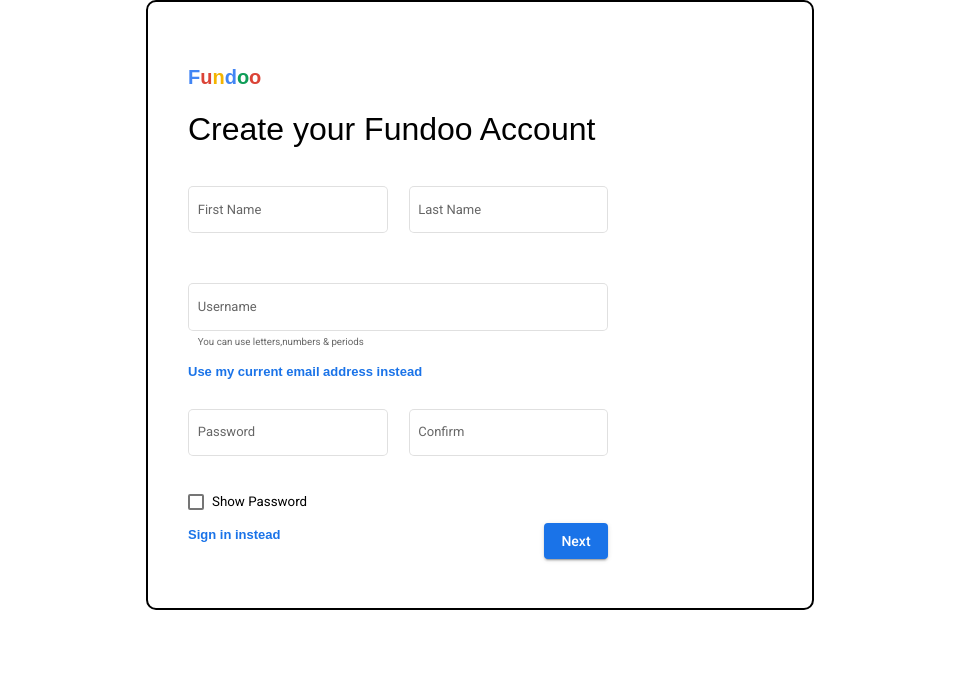
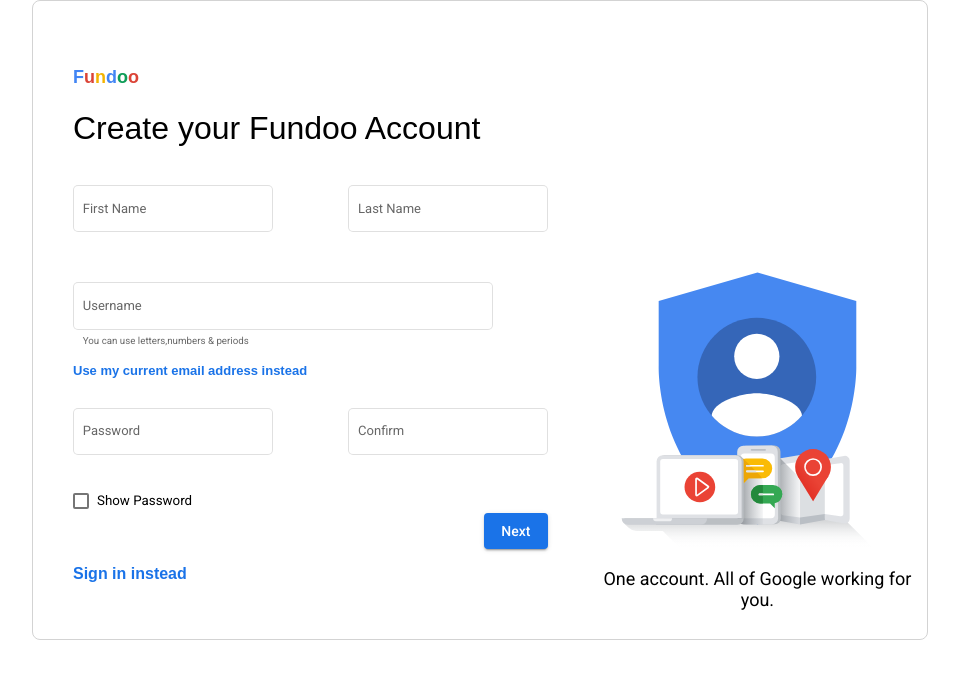
Before and after one commit to rohit001007/FundooNotes, an Angular app: page /registration in a window 1280 px wide. Shown: the top 678 px of the page, without its empty margins (160-1119 px from the left). Built offline with nearby package versions, Linux system fonts and the light colour scheme.

Commit message:
Added : New UI Of Registration and Login

```diff
--- a/src/app/components/login/login.component.css
+++ b/src/app/components/login/login.component.css
@@ -1,5 +1,5 @@
 .Main{
-    width: 45%;
+    width: 40%;
     min-height: 350px;
     border: 2px solid;
     margin: auto;
@@ -13,3 +13,8 @@
     font-family: 'Google Sans','Noto Sans Myanmar UI',arial,sans-serif;
     line-height: 24px;
 }
+
+button{
+    background-color: var(--gm-fillbutton-container-color,#1a73e8);
+    color: white;
+}
--- a/src/app/components/login/login.component.html
+++ b/src/app/components/login/login.component.html
@@ -1,13 +1,14 @@
-<div class="Main">
+<div class="Main" fxLayout="column" fxLayoutAlign="center center">
 
     <div class="header">
+      <h2>
         <span style="color:#4285F4">F</span>
-        <span style="color:#DB4437">u</span>
-        <span style="color:#F4B400">n</span>
-        <span style="color:#4285F4">d</span>
-        <span style="color:#0F9D58">o</span>
-        <span style="color:#DB4437">o</span>
-
+          <span style="color:#DB4437">u</span>
+          <span style="color:#F4B400">n</span>
+          <span style="color:#4285F4">d</span>
+          <span style="color:#0F9D58">o</span>
+          <span style="color:#DB4437">o</span>
+      </h2>
         <p>
           <mat-form-field appearance="outline">
             <mat-label>Username</mat-label>
@@ -25,7 +26,7 @@
           </mat-form-field>
         </p>
 
-        <button mat-button color="primary">Submit</button>
+        <button mat-raised-button>Next</button>
 
     </div>
 
--- a/src/app/components/registration/registration.component.css
+++ b/src/app/components/registration/registration.component.css
@@ -1,22 +1,27 @@
 .Main{
-    width: 668px;
-    border: 2px solid;
+    border: 1px solid;
+    border-color: lightgray;
     margin: auto;
-    border-radius: 10px
+    border-radius: 8px;
+    width: 70%;
+    height: auto;
+    min-height: 500px;
 }
 
 .left-div{
-    width: 500px;
+    width: 70%;
+    padding: 40px;
+    font-family: 'Google Sans','Noto Sans Myanmar UI',arial,sans-serif;
+}
+
+.right-div{
+    width: 50%;
+    height: 182px;
 }
 
 h1{
     font-size: xx-large;
     font-weight: 100;
-}
-
-.header{
-    padding: 40px;
-    font-family: 'Google Sans','Noto Sans Myanmar UI',arial,sans-serif;
 }
 
 .inputName{
@@ -33,8 +38,14 @@ h1{
     color:var(--gm-fillbutton-container-color,#1a73e8);
 }
 
+h3{
+    font-size: medium;
+    color:var(--gm-fillbutton-container-color,#1a73e8);
+}
+
 span{
-    font-size: smaller;
+    font-size: large;
+    text-align: center;
 }
 
 .example-margin{
--- a/src/app/components/registration/registration.component.html
+++ b/src/app/components/registration/registration.component.html
@@ -1,8 +1,6 @@
-<div class="Main" fxLayout="row" fxLayoutAlign="start center" >
+<div class="Main"  fxLayout="row" fxLayoutAlign="center center" >
 
   <div class="left-div">
-
-    <div class="header">
 
       <h2>
         <span style="color:#4285F4">F</span>
@@ -68,26 +66,25 @@
           </p>
         </div>
 
-      <!-- <span>Use 8 or more characters with a mix of letters, numbers & symbols</span> -->
-
       <div>
         <mat-checkbox class="example-margin">Show Password</mat-checkbox>
        </div>
 
 
-        <div class="button" fxLayout="row" fxLayoutAlign="space-between center"  >
-          <h3 class="text">Sign in instead<p></h3>
+        <div fxLayout="row" fxLayoutAlign="end center">
           <button mat-raised-button>Next</button>
         </div>
 
+        <h3>Sign in instead<p></h3>
+
+      </form>
+</div>
+
+    <div class="right-div" fxLayout="column" fxLayoutAlign="space-around center">
+      <img src="../../../assets/fundoo_img.svg">
+      <span>One account. All of Google working for you.</span>
+    </div>
 
 
-      </form>
-    </div>
-</div>
-
-    <div class="right-div">
-      <img src="../../../assets/fundoo_img.svg">
-    </div>
 
 </div>
--- a/src/app/components/registration/registration.component.ts
+++ b/src/app/components/registration/registration.component.ts
@@ -1,4 +1,5 @@
 import { Component, OnInit } from '@angular/core';
+import { FormBuilder, FormGroup, Validators } from '@angular/forms';
 
 @Component({
   selector: 'app-registration',
@@ -6,6 +7,9 @@ import { Component, OnInit } from '@angular/core';
   styleUrls: ['./registration.component.css']
 })
 export class RegistrationComponent implements OnInit {
+  form: FormGroup;
+  loading = false;
+  submitted = false;
 
   constructor() { }
 
```
